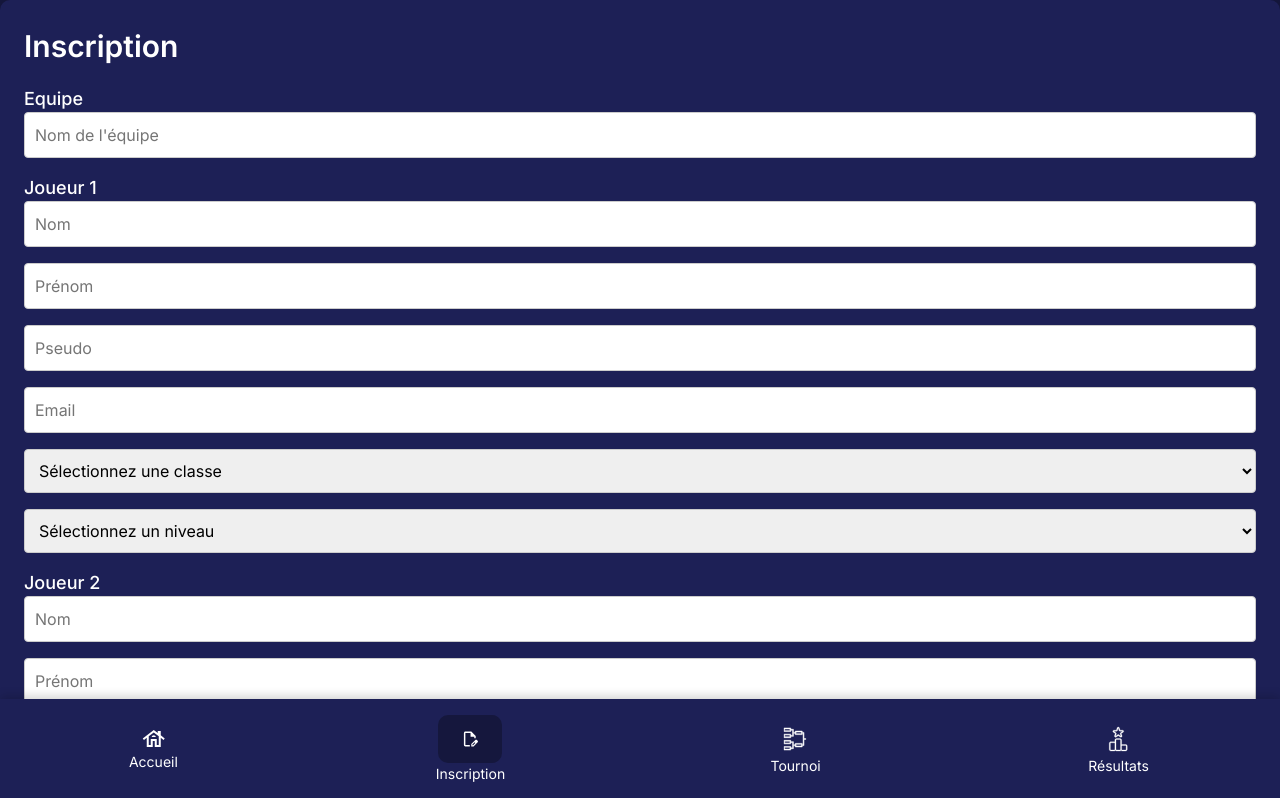
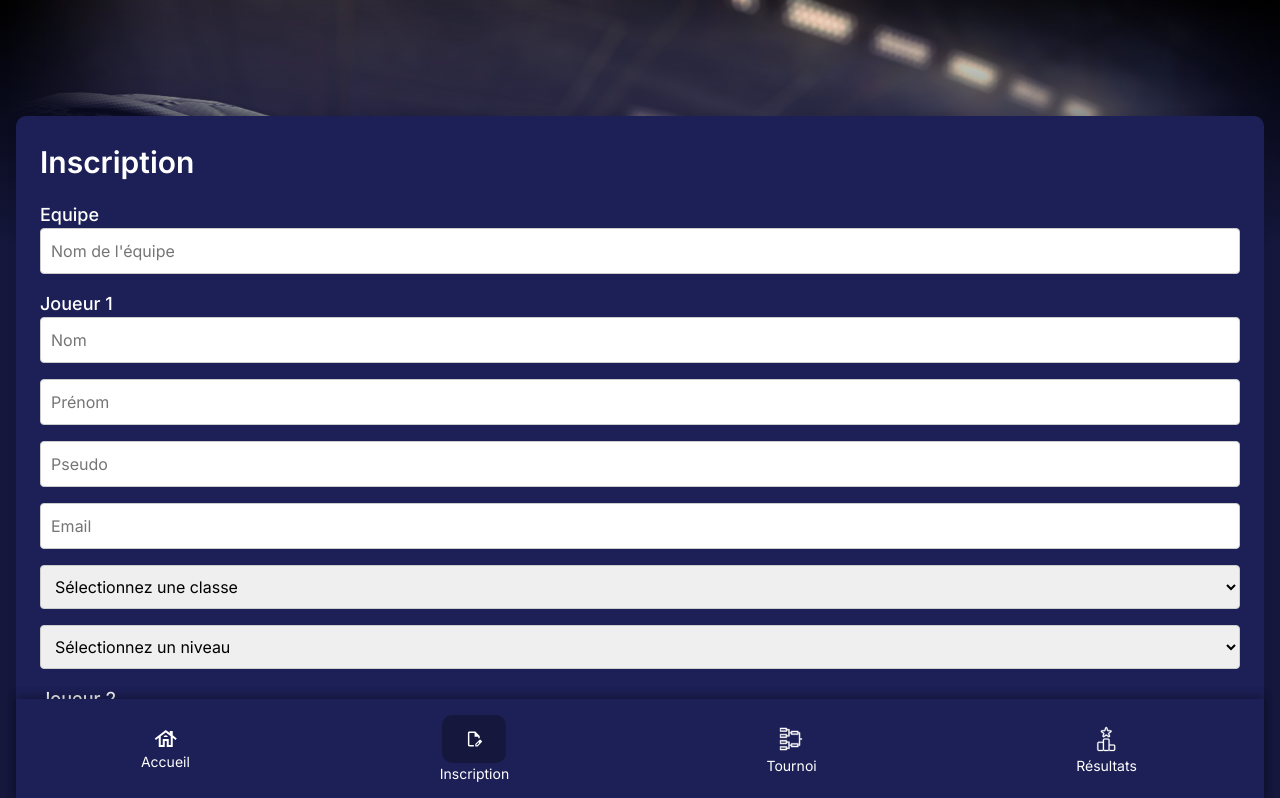
Before and after one commit to DylanAbz/lan-front-docker, a React (Vite) app: page /register in a window 1280 px wide. Shown: the top 798 px of the page. Built offline with nearby package versions, Linux system fonts and the light colour scheme.

Commit message:
Change router

```diff
--- a/src/App.scss
+++ /dev/null
@@ -1,96 +0,0 @@
-@use "styles/_variables" as *;
-
-h1 {
-  font-family: $font-family;
-}
-
-#root {
-  max-width: 1280px;
-  margin: 0 auto;
-  text-align: center;
-}
-
-.logo {
-  height: 6em;
-  padding: 1.5em;
-  will-change: filter;
-  transition: filter 300ms;
-}
-.logo:hover {
-  filter: drop-shadow(0 0 2em $primary-dark);
-}
-.logo.react:hover {
-  filter: drop-shadow(0 0 2em $primary-dark);
-}
-
-@keyframes logo-spin {
-  from {
-    transform: rotate(0deg);
-  }
-  to {
-    transform: rotate(360deg);
-  }
-}
-
-@media (prefers-reduced-motion: no-preference) {
-  a:nth-of-type(2) .logo {
-    animation: logo-spin infinite 20s linear;
-  }
-}
-
-.card {
-  padding: 2em;
-}
-
-.read-the-docs {
-  color: #888;
-}
-
-/* ===== Reset doux ===== */
-* {
-  margin: 0;
-  padding: 0;
-  box-sizing: border-box;
-}
-
-/* On garde le body à 100% */
-html,
-body {
-  height: 100%;
-  margin: 0;
-  background-color: $bg-color;
-}
-
-/* Wrapper pour la page */
-.app-wrapper {
-  position: relative;
-  min-height: 100vh;
-  background-color: $bg-color;
-}
-
-/* Le background en haut, positionné en dessous du contenu */
-.top-background {
-  position: absolute;
-  top: 0;
-  left: 0;
-  width: 100%;
-  height: 250px; // Hauteur de la zone de background
-
-  background-image: linear-gradient(
-      to bottom,
-      rgba(25, 29, 92, 0) 0%,
-      $bg-color 100%
-    ),
-    url("/rl-background.jpg");
-  background-repeat: no-repeat;
-  background-size: cover;
-  background-position: top;
-}
-
-/* Le contenu qui s'affiche devant */
-.content {
-  position: relative;
-  z-index: 1;
-  /* Tu peux ajouter un padding-top si tu veux éviter que le contenu soit trop collé au haut */
-  padding: 1rem;
-}
--- a/src/App.tsx
+++ /dev/null
@@ -1,16 +0,0 @@
-import "./App.scss";
-
-import Navbar from "./components/navbar/Navbar";
-
-function App() {
-  return (
-    <div className="app-wrapper">
-      <div className="top-background" />
-      <div className="content">
-        <Navbar />
-      </div>
-    </div>
-  );
-}
-
-export default App;
--- /dev/null
+++ b/src/components/layout/Layout.scss
@@ -0,0 +1,32 @@
+@use "../../styles/_variables" as *;
+
+.app-wrapper {
+  position: relative;
+  min-height: 100vh;
+  background-color: $bg-color;
+  padding: 100px 0;
+}
+
+.top-background {
+  position: absolute;
+  top: 0;
+  left: 0;
+  width: 100%;
+  height: 250px;
+
+  background-image: linear-gradient(
+      to bottom,
+      rgba(25, 29, 92, 0) 0%,
+      $bg-color 100%
+    ),
+    url("/rl-background.jpg");
+  background-repeat: no-repeat;
+  background-size: cover;
+  background-position: top;
+}
+
+.content {
+  position: relative;
+  z-index: 1;
+  padding: 1rem;
+}
--- /dev/null
+++ b/src/components/layout/Layout.tsx
@@ -0,0 +1,21 @@
+import React from "react";
+import "./Layout.scss";
+import Navbar from "../navbar/Navbar";
+
+const Layout = ({
+  children
+}: {
+  children: React.ReactNode;
+}) => {
+  return (
+    <div className="app-wrapper">
+      <div className="top-background" />
+      <div className="content">
+        {children}
+        <Navbar />
+      </div>
+    </div>
+  );
+};
+
+export default Layout;
--- a/src/index.scss
+++ b/src/index.scss
@@ -2,6 +2,13 @@
 
 body {
   font-family: $font-family;
+  width: 100vw;
+  min-height: 100vh;
+}
+
+#root {
+  width: 100%;
+  min-height: 100vh;
 }
 
 button {
--- a/src/main.tsx
+++ b/src/main.tsx
@@ -1,21 +1,30 @@
-import { createRoot } from 'react-dom/client'
-import './index.scss'
-import App from './App.tsx'
-import Register from './pages/register/Register.tsx'
+import { createRoot } from "react-dom/client";
 import {
   createBrowserRouter,
   RouterProvider
 } from "react-router-dom";
+import Home from "./pages/home/Home";
+import Register from "./pages/register/Register.tsx";
+import Layout from "./components/layout/Layout";
+import "./index.scss";
 
 const router = createBrowserRouter([
   {
     path: "/",
-    element: <App />
+    element: (
+      <Layout>
+        <Home />
+      </Layout>
+    )
   },
   {
     path: "/register",
-    element: <Register />
-  },
+    element: (
+      <Layout>
+        <Register />
+      </Layout>
+    )
+  }
 ]);
 
 createRoot(document.getElementById("root")!).render(
```
